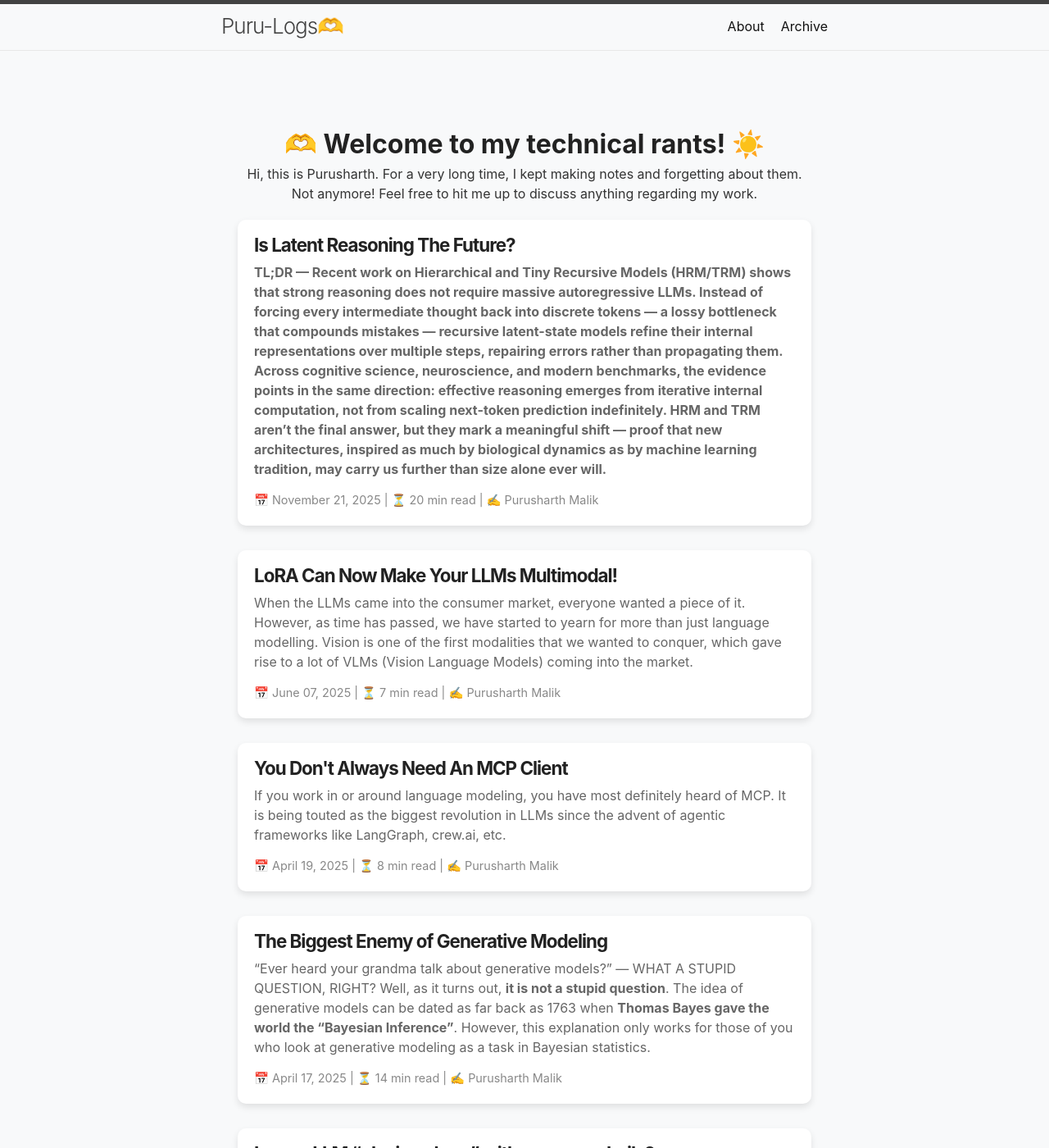
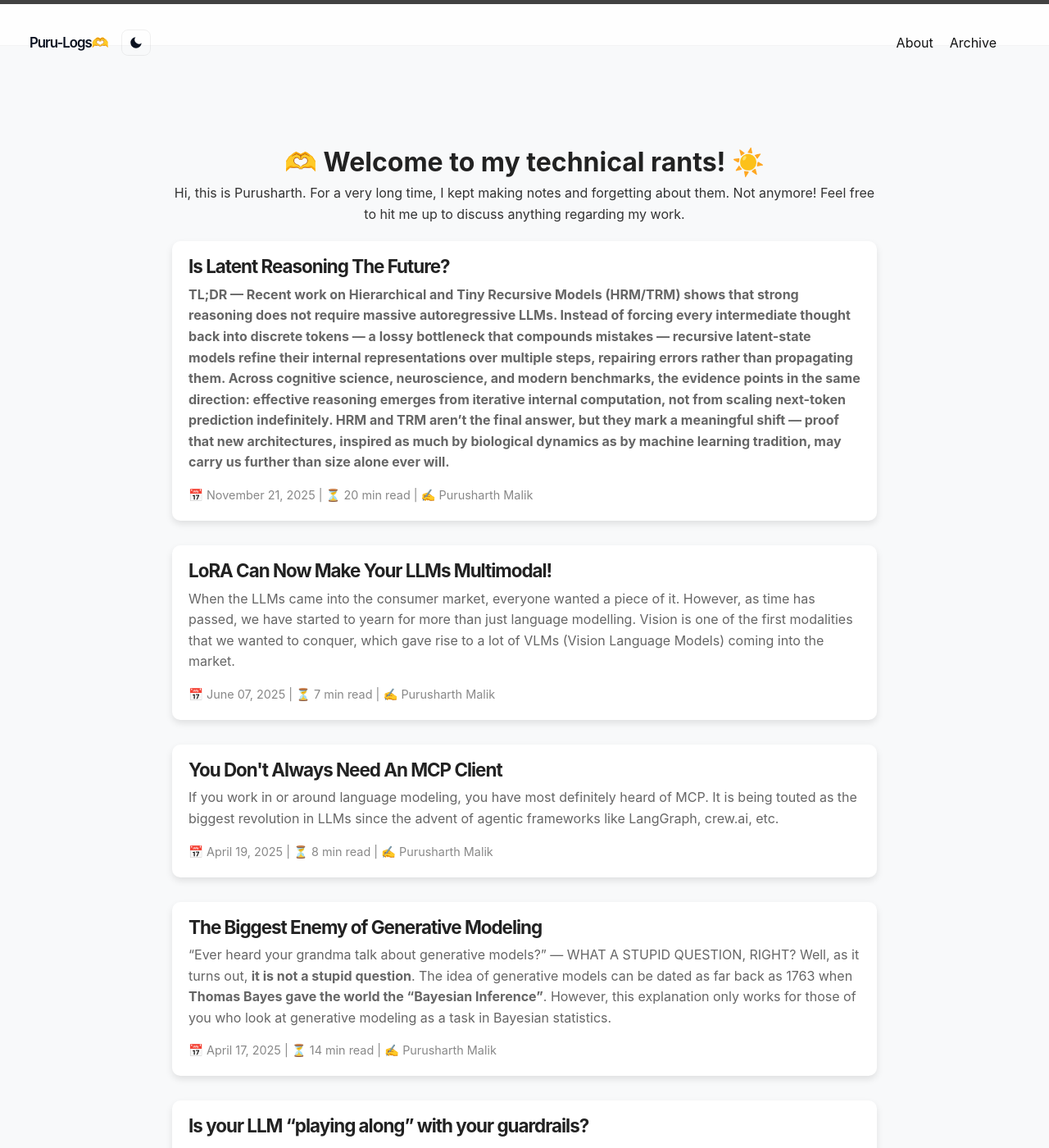
Before and after one commit to purusharthmalik/purusharthmalik.github.io, a Jekyll site: the page built from index.markdown, in a window 1280 px wide and 1400 px high. Shown: the whole window at 82% size. Built offline with Jekyll 4.4.1, drawn with Linux system fonts in a browser that asks for light colours.

Commit message:
Updated web design

```diff
--- a/_includes/head.html
+++ b/_includes/head.html
@@ -10,7 +10,24 @@
   <meta http-equiv="X-UA-Compatible" content="IE=edge">
   <meta name="viewport" content="width=device-width, initial-scale=1">
   {%- seo -%}
+  <meta name="theme-color" content="#ffffff">
+
+  <script>
+    (function(){
+      try{
+        var theme = localStorage.getItem('theme');
+        if(!theme){
+          var mq = window.matchMedia('(prefers-color-scheme: dark)');
+          theme = mq.matches ? 'dark' : 'light';
+        }
+        document.documentElement.setAttribute('data-theme', theme);
+      }catch(e){}
+    })();
+  </script>
+
   <link rel="stylesheet" href="{{ "/assets/main.css" | relative_url }}">
+  <link rel="stylesheet" href="{{ "/assets/css/site-theme.css" | relative_url }}">
+  <script src="{{ "/assets/js/dark-toggle.js" | relative_url }}" defer></script>
   {%- feed_meta -%}
   {%- if jekyll.environment == 'production' and site.google_analytics -%}
     {%- include google-analytics.html -%}
--- a/_includes/header.html
+++ b/_includes/header.html
@@ -4,6 +4,12 @@
     {%- assign default_paths = site.pages | map: "path" -%}
     {%- assign page_paths = site.header_pages | default: default_paths -%}
     <a class="site-title" rel="author" href="{{ "/" | relative_url }}">{{ site.title | escape }}</a>
+
+    <button id="theme-toggle" class="theme-toggle" aria-label="Toggle dark mode" title="Toggle dark mode" aria-pressed="false">
+      <svg viewBox="0 0 24 24" fill="none" xmlns="http://www.w3.org/2000/svg" aria-hidden="true">
+        <path d="M21 12.79A9 9 0 1111.21 3 7 7 0 0021 12.79z" fill="currentColor"/>
+      </svg>
+    </button>
 
     {%- if page_paths -%}
       <nav class="site-nav">
--- /dev/null
+++ b/assets/css/site-theme.css
@@ -0,0 +1,61 @@
+:root{
+  --bg: #ffffff;
+  --text: #0b1220;
+  --muted: #55606a;
+  --accent: #0b64ff;
+  --header-bg: rgba(255,255,255,0.8);
+  --card-bg: #fbfdff;
+  --max-width: 78rem;
+}
+
+:root[data-theme='dark']{
+  --bg: #0b1220;
+  --text: #e6eef8;
+  --muted: #9aa6b2;
+  --accent: #7aa2ff;
+  --header-bg: rgba(12,18,28,0.6);
+  --card-bg: #07101a;
+}
+
+/* Modern base */
+html,body{height:100%;}
+html{box-sizing:border-box;font-size:16px}
+*,*::before,*::after{box-sizing:inherit}
+body{
+  margin:0;
+  background:var(--bg);
+  color:var(--text);
+  font-family: -apple-system, BlinkMacSystemFont, 'Segoe UI', Roboto, 'Helvetica Neue', Arial;
+  -webkit-font-smoothing:antialiased;
+  -moz-osx-font-smoothing:grayscale;
+  line-height:1.6;
+}
+
+.wrapper{max-width:var(--max-width);margin:0 auto;padding:1.25rem;}
+
+/* Header */
+.site-header{position:sticky;top:0;z-index:40;background:var(--header-bg);backdrop-filter:blur(6px);border-bottom:1px solid rgba(0,0,0,0.04)}
+.site-header .wrapper{display:flex;align-items:center;gap:1rem}
+.site-title{font-weight:600;font-size:1.05rem;color:var(--text);text-decoration:none}
+
+.site-nav{margin-left:auto;display:flex;align-items:center}
+.page-link{color:var(--muted);text-decoration:none;margin-right:0.75rem}
+
+.theme-toggle{background:transparent;border:1px solid rgba(0,0,0,0.06);padding:0.35rem 0.5rem;border-radius:8px;cursor:pointer;color:var(--text);display:inline-flex;align-items:center;gap:0.5rem}
+.theme-toggle svg{width:18px;height:18px}
+
+/* Page content */
+.page-content{padding:2.25rem 0}
+.page-content .wrapper{background:transparent}
+
+/* Articles/cards */
+article{background:var(--card-bg);border-radius:12px;padding:1.25rem;border:1px solid rgba(0,0,0,0.04)}
+
+/* Responsive tweaks */
+@media (max-width:720px){
+  .wrapper{padding:0.75rem}
+  .site-title{font-size:0.98rem}
+}
+
+/* Small utility */
+.sr-only{position:absolute;width:1px;height:1px;padding:0;margin:-1px;overflow:hidden;clip:rect(0,0,0,0);white-space:nowrap;border:0}
--- /dev/null
+++ b/assets/js/dark-toggle.js
@@ -0,0 +1,34 @@
+// Dark mode toggle behavior
+(function(){
+  function setTheme(theme){
+    try{
+      document.documentElement.setAttribute('data-theme', theme);
+      localStorage.setItem('theme', theme);
+      // update meta theme-color if present
+      var meta = document.querySelector('meta[name="theme-color"]');
+      if(meta){
+        meta.setAttribute('content', theme === 'dark' ? '#07101a' : '#ffffff');
+      }
+    }catch(e){console.warn(e)}
+  }
+
+  function toggle(){
+    var current = document.documentElement.getAttribute('data-theme') || 'light';
+    setTheme(current === 'dark' ? 'light' : 'dark');
+  }
+
+  document.addEventListener('DOMContentLoaded', function(){
+    var btn = document.getElementById('theme-toggle');
+    if(!btn) return;
+    btn.addEventListener('click', toggle);
+    // update aria-pressed for a11y
+    function updateAria(){
+      var isDark = document.documentElement.getAttribute('data-theme') === 'dark';
+      btn.setAttribute('aria-pressed', isDark? 'true':'false');
+    }
+    updateAria();
+    // observe changes to data-theme
+    var obs = new MutationObserver(updateAria);
+    obs.observe(document.documentElement, {attributes:true,attributeFilter:['data-theme']});
+  });
+})();
```
